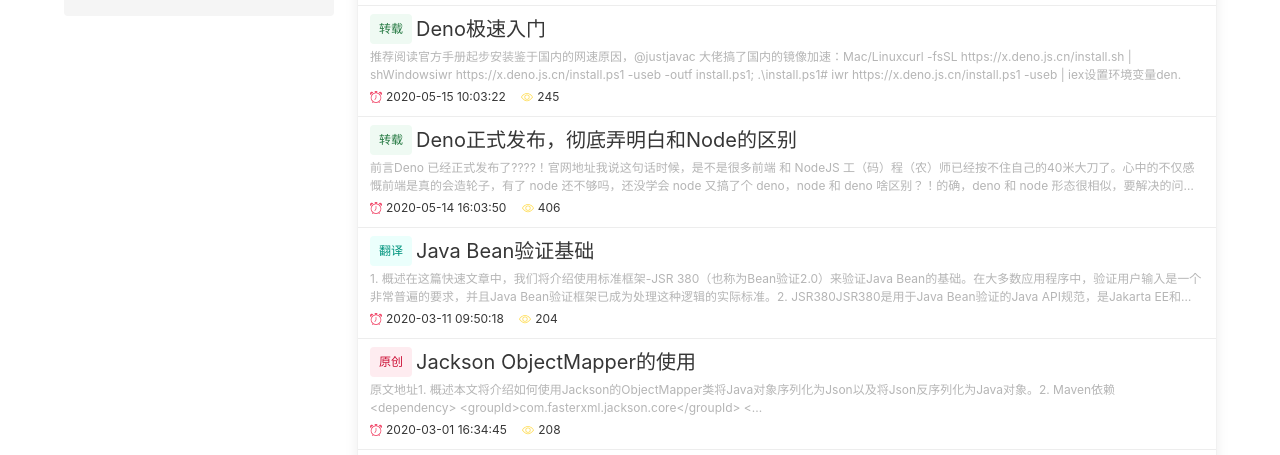
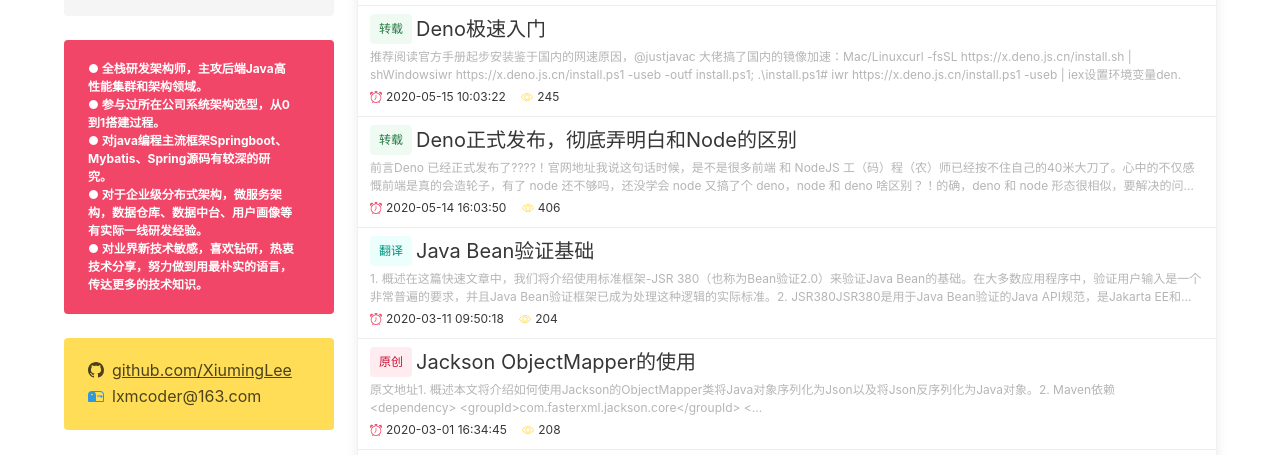
Before and after one commit to XiumingLee/XiumingLee.github.io, a plain HTML site: page index.html in a window 1280 px wide. Shown: the part 281-736 px from the top of the page. Drawn offline with Linux system fonts and the light colour scheme.

Commit message:
Deploying to gh-pages from  @ b7c8d99865b9773bdebedc48620f51a1c922fd08 🚀

```diff
--- a/index.html
+++ b/index.html
@@ -42,12 +42,51 @@
                 </div>
                 <h3 class="is-size-7">Think Twice Code Once</h3>
             </div>
+
+            <!-- 自我介绍 -->
+            <div class="notification is-danger has-text-left">
+                <h2 class="is-size-7 has-text-weight-bold">
+                    ● 全栈研发架构师，主攻后端Java高性能集群和架构领域。<br>
+                    ● 参与过所在公司系统架构选型，从0到1搭建过程。<br>
+                    ● 对java编程主流框架Springboot、Mybatis、Spring源码有较深的研究。<br>
+                    ● 对于企业级分布式架构，微服务架构，数据仓库、数据中台、用户画像等有实际一线研发经验。<br>
+                    ● 对业界新技术敏感，喜欢钻研，热衷技术分享，努力做到用最朴实的语言，传达更多的技术知识。
+                </h2>
+            </div>
+
+            <!-- 联系方式 -->
+            <div class="notification is-warning has-text-left">
+                <!-- GitHub -->
+                <div class="inline-flex-align-items-center">
+                    <span class="mr-2 inline-flex-align-items-center">
+                        <svg xmlns="http://www.w3.org/2000/svg" width="1em" height="1em" fill="currentColor" class="bi bi-github" viewBox="0 0 16 16">
+                          <path d="M8 0C3.58 0 0 3.58 0 8c0 3.54 2.29 6.53 5.47 7.59.4.07.55-.17.55-.38 0-.19-.01-.82-.01-1.49-2.01.37-2.53-.49-2.69-.94-.09-.23-.48-.94-.82-1.13-.28-.15-.68-.52-.01-.53.63-.01 1.08.58 1.23.82.72 1.21 1.87.87 2.33.66.07-.52.28-.87.51-1.07-1.78-.2-3.64-.89-3.64-3.95 0-.87.31-1.59.82-2.15-.08-.2-.36-1.02.08-2.12 0 0 .67-.21 2.2.82.64-.18 1.32-.27 2-.27.68 0 1.36.09 2 .27 1.53-1.04 2.2-.82 2.2-.82.44 1.1.16 1.92.08 2.12.51.56.82 1.27.82 2.15 0 3.07-1.87 3.75-3.65 3.95.29.25.54.73.54 1.48 0 1.07-.01 1.93-.01 2.2 0 .21.15.46.55.38A8.012 8.012 0 0 0 16 8c0-4.42-3.58-8-8-8z"/>
+                        </svg>
+                    </span>
+                    <a href="https://github.com/XiumingLee" target="_blank">
+                        github.com/XiumingLee
+                    </a>
+                </div>
+                <!-- 邮箱 -->
+                <div class="inline-flex-align-items-center">
+                    <span class="has-text-info mr-2 inline-flex-align-items-center">
+                        <svg xmlns="http://www.w3.org/2000/svg" width="1em" height="1em" fill="currentColor" class="bi bi-mailbox2" viewBox="0 0 16 16">
+                          <path d="M9 8.5h2.793l.853.854A.5.5 0 0 0 13 9.5h1a.5.5 0 0 0 .5-.5V8a.5.5 0 0 0-.5-.5H9v1z"/>
+                          <path d="M12 3H4a4 4 0 0 0-4 4v6a1 1 0 0 0 1 1h14a1 1 0 0 0 1-1V7a4 4 0 0 0-4-4zM8 7a3.99 3.99 0 0 0-1.354-3H12a3 3 0 0 1 3 3v6H8V7zm-3.415.157C4.42 7.087 4.218 7 4 7c-.218 0-.42.086-.585.157C3.164 7.264 3 7.334 3 7a1 1 0 0 1 2 0c0 .334-.164.264-.415.157z"/>
+                        </svg>
+                    </span>
+                    <span>
+                        lxmcoder@163.com
+                    </span>
+                </div>
+            </div>
+
         </div>
 
 
         <!-- 右侧 -->
         <div class="column">
-            <article class="panel is-primary">
+            <article class="panel is-info">
                 <p class="panel-heading">
                     文章列表
                 </p>
```
Also changed, not shown: js/common/data.js.
